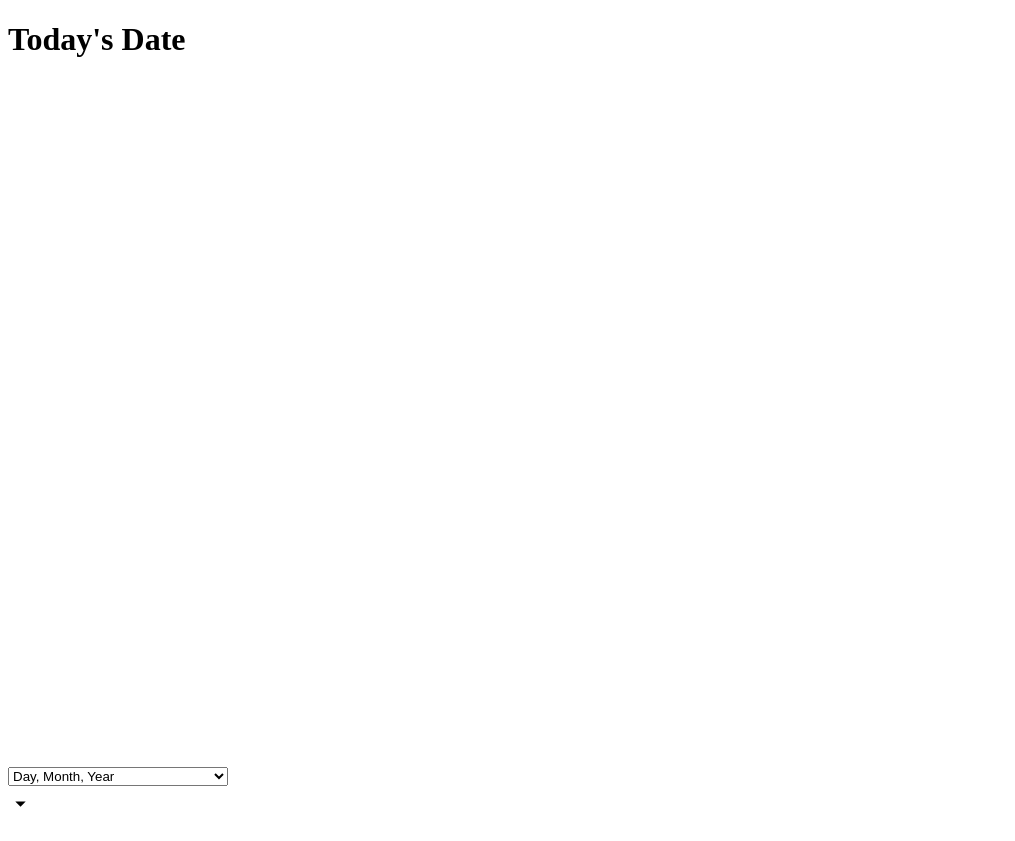
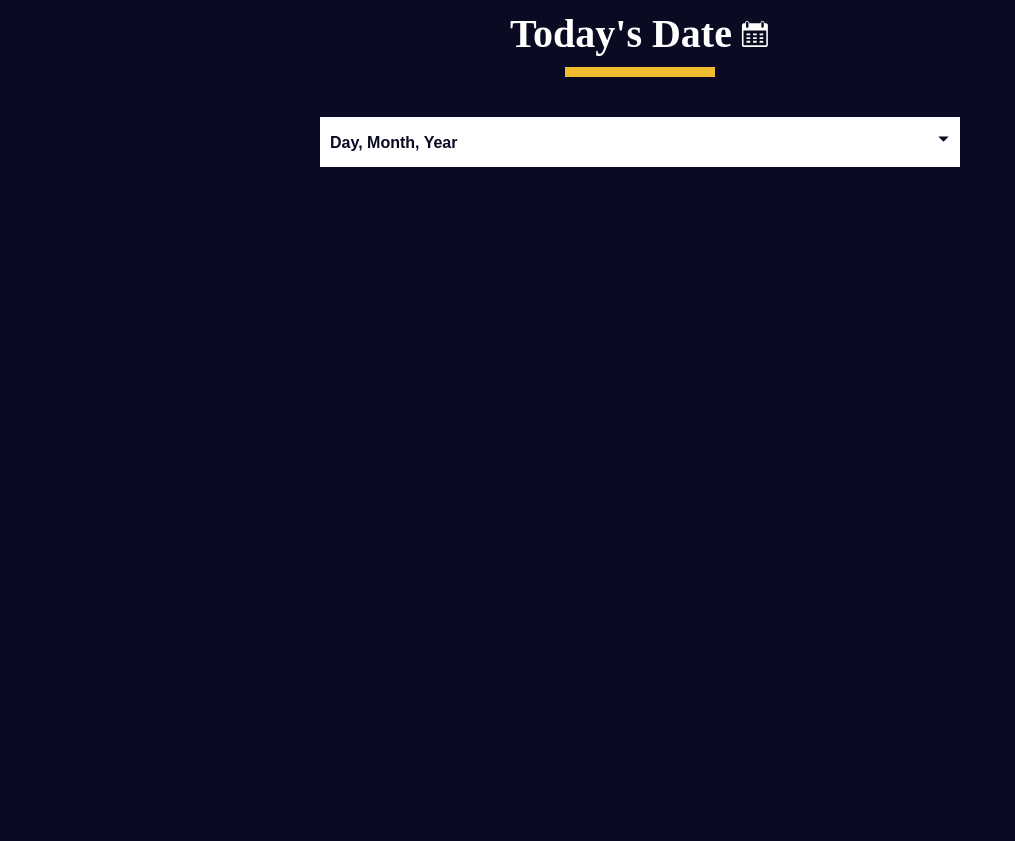
Before and after one commit to tommycontreras11/date-formatter, a plain HTML site: page index.html in a window 1280 px wide. Shown: the whole page, without its empty margins (0-1015 px from the left). After the commit the page ends 800 px from the top, so only its background shows below. Drawn offline with Linux system fonts and the light colour scheme.

Commit message:
feat: :sparkles: add styles to date formatter

```diff
--- a/index.html
+++ b/index.html
@@ -5,6 +5,7 @@
     <meta http-equiv="X-UA-Compatible" content="IE=edge" />
     <meta name="viewport" content="width=device-width, initial-scale=1.0" />
     <title>Learn the Date Object by Building a Date Formatter</title>
+    <link rel="stylesheet" href="./styles.css" />
   </head>
   <body>
     <main>
--- /dev/null
+++ b/styles.css
@@ -0,0 +1,103 @@
+*,
+*::before,
+*::after {
+  margin: 0;
+  padding: 0;
+  box-sizing: border-box;
+}
+
+:root {
+  --dark-grey: #0a0a23;
+  --white: #ffffff;
+  --yellow: #f1be32;
+}
+
+body {
+  color: var(--white);
+  background-color: var(--dark-grey);
+}
+
+.title-container {
+  margin: 10px 0;
+  display: flex;
+  align-items: center;
+  justify-content: center;
+  gap: 8px;
+}
+
+.title {
+  font-size: 2.5rem;
+}
+
+.date-svg {
+  width: 30px;
+  height: 30px;
+}
+
+.divider {
+  margin: auto;
+  width: 150px;
+  height: 10px;
+  background-color: var(--yellow);
+}
+
+.dropdown-container {
+  width: 50%;
+  margin: 40px auto;
+  position: relative;
+}
+
+select {
+  display: block;
+  margin: 20px auto 0;
+  width: 100%;
+  height: 50px;
+  font-size: 100%;
+  font-weight: bold;
+  cursor: pointer;
+  background-color: var(--white);
+  border: none;
+  color: var(--dark-grey);
+  appearance: none;
+  padding: 10px;
+  padding-right: 38px;
+  -webkit-appearance: none;
+  -moz-appearance: none;
+  transition: color 0.3s ease, background-color 0.3s ease,
+    border-bottom-color 0.3s ease;
+}
+
+.select-icon {
+  position: absolute;
+  top: 4px;
+  right: 4px;
+  width: 30px;
+  height: 36px;
+  pointer-events: none;
+  padding-left: 5px;
+  transition: background-color 0.3s ease, border-color 0.3s ease;
+}
+
+.select-icon svg.icon {
+  transition: fill 0.3s ease;
+  fill: var(--dark-grey);
+}
+
+#current-date {
+  font-size: 2rem;
+  text-align: center;
+}
+
+@media (max-width: 375px) {
+  .title {
+    font-size: 2rem;
+  }
+
+  .dropdown-container {
+    width: 80%;
+  }
+
+  .date-svg {
+    display: none;
+  }
+}
```
